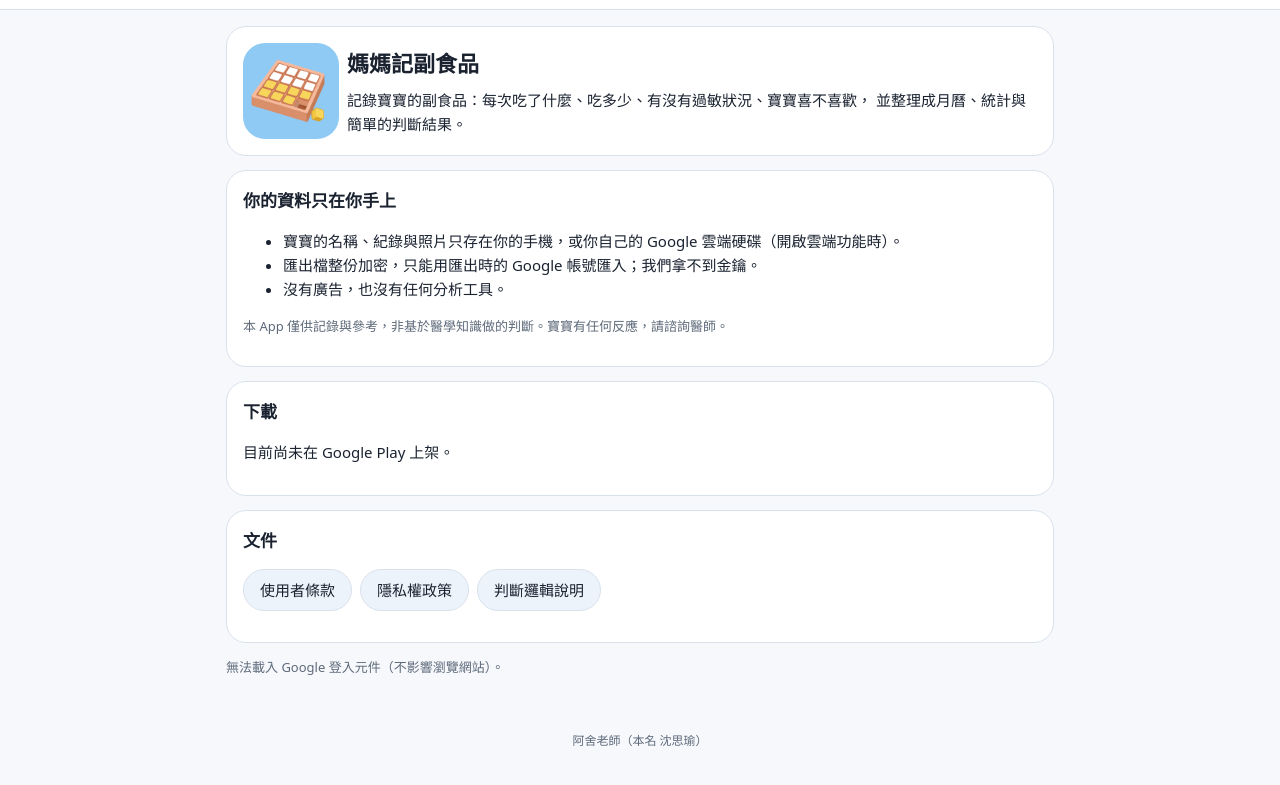
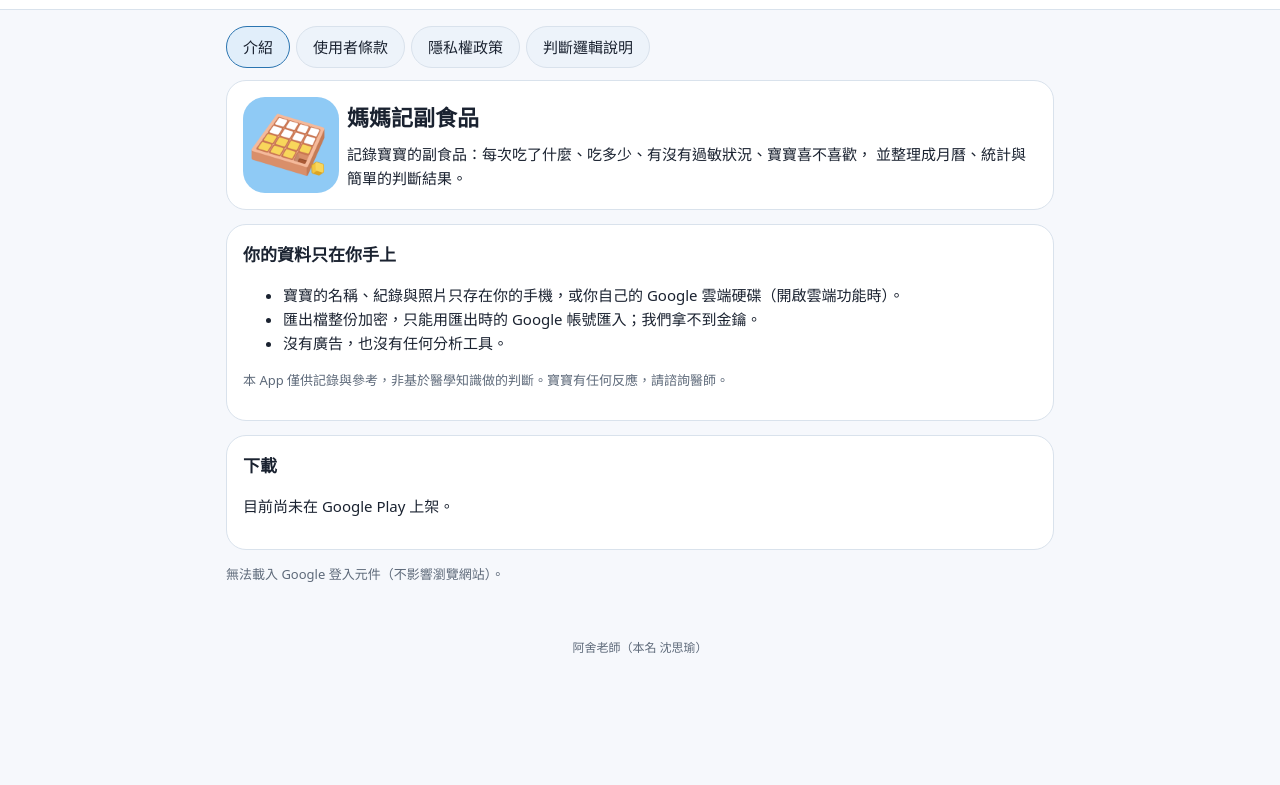
Before and after one commit to beethoreven/mama-fufood-web, a plain HTML site: page index.html in a window 1280 px wide. Shown: the part 51-836 px from the top of the page. After the commit the page ends 800 px from the top, so only its background shows below. Drawn offline with Linux system fonts and the light colour scheme.

Commit message:
Put the documents in tabs at the top of the home page
The intro, terms, privacy policy and judgement guide switch in place and
the URL carries ?doc= for sharing; legal.html stays for the app and the
Google consent screen links.

Co-Authored-By: Claude Opus 5.5 <noreply@anthropic.com>

```diff
--- a/index.html
+++ b/index.html
@@ -18,6 +18,14 @@
     <a id="admin-link" class="btn primary" href="admin.html" hidden>管理後台</a>
   </header>
   <main>
+    <nav class="tabs" id="tabs">
+      <button data-doc="" class="active">介紹</button>
+      <button data-doc="terms">使用者條款</button>
+      <button data-doc="privacy">隱私權政策</button>
+      <button data-doc="judgement_guide">判斷邏輯說明</button>
+    </nav>
+    <article class="card legal" id="doc" hidden></article>
+    <div id="intro">
       <div class="card">
         <div class="row">
           <img src="icon_256.png" alt="App 圖示" width="96" height="96" style="border-radius: 22px">
@@ -41,19 +49,13 @@
         <h2 style="margin-top: 0; font-size: 17px">下載</h2>
         <p id="play">目前尚未在 Google Play 上架。</p>
       </div>
-    <div class="card">
-      <h2 style="margin-top: 0; font-size: 17px">文件</h2>
-      <p class="row">
-        <a class="btn" href="legal.html?doc=terms">使用者條款</a>
-        <a class="btn" href="legal.html?doc=privacy">隱私權政策</a>
-        <a class="btn" href="legal.html?doc=judgement_guide">判斷邏輯說明</a>
-      </p>
     </div>
     <p id="login-note" class="muted"></p>
   </main>
   <footer>阿舍老師（本名 沈思瑜）</footer>
   <script src="js/config.js"></script>
   <script src="js/api.js"></script>
+  <script src="js/md.js"></script>
   <script src="js/home.js"></script>
   <script src="https://accounts.google.com/gsi/client" async defer onload="window.mffHomeGsiReady && window.mffHomeGsiReady()"
     onerror="document.getElementById('login-note').textContent = '無法載入 Google 登入元件（不影響瀏覽網站）。'"></script>
--- a/js/home.js
+++ b/js/home.js
@@ -13,6 +13,37 @@
     a.textContent = "到 Google Play 下載";
     $("play").appendChild(a);
   }
+
+  // 介紹與三份文件用頁籤切換,不換頁。網址帶 ?doc=privacy 這類參數時直接打開那一份,
+  // 切換頁籤時也更新網址,方便複製連結。legal.html 仍保留給 App 與 Google 同意畫面的連結用。
+  const DOCS = { terms: "使用者條款", privacy: "隱私權政策", judgement_guide: "判斷邏輯說明" };
+  const loaded = {};
+  async function showTab(doc) {
+    if (!DOCS[doc]) doc = "";
+    for (const b of $("tabs").querySelectorAll("button")) b.classList.toggle("active", b.dataset.doc === doc);
+    $("intro").hidden = !!doc;
+    $("doc").hidden = !doc;
+    document.title = doc ? DOCS[doc] + " - 媽媽記副食品" : "媽媽記副食品";
+    history.replaceState(null, "", doc ? "?doc=" + doc : location.pathname);
+    if (!doc) return;
+    if (!loaded[doc]) {
+      $("doc").innerHTML = '<p class="muted">載入中…</p>';
+      try {
+        const r = await fetch("legal/" + doc + ".md", { cache: "no-cache" });
+        if (!r.ok) throw new Error();
+        loaded[doc] = window.renderMarkdown(await r.text());
+      } catch (e) {
+        $("doc").innerHTML = "<p>載入失敗，請重新整理。</p>";
+        return;
+      }
+    }
+    $("doc").innerHTML = loaded[doc];
+  }
+  $("tabs").onclick = (ev) => {
+    const b = ev.target.closest("button");
+    if (b) showTab(b.dataset.doc);
+  };
+  showTab(new URLSearchParams(location.search).get("doc") || "");
 
   async function showAdmin() {
     try {
```
Also changed, not shown: 1 other file. Lines whose indentation alone changed are shown as unchanged.
